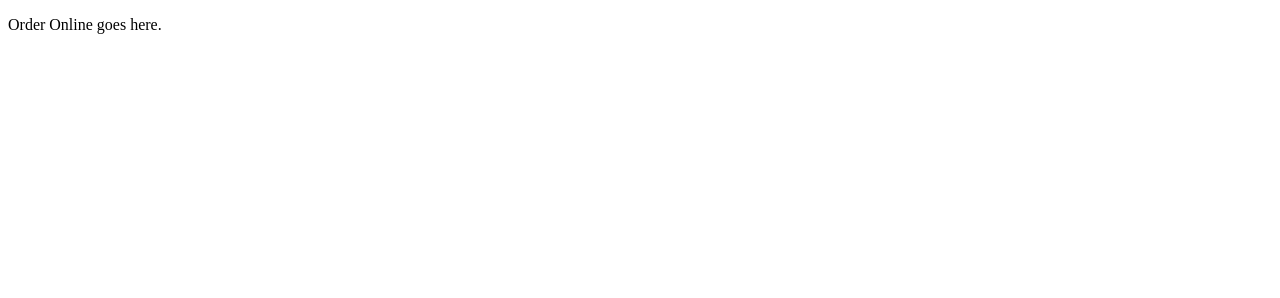
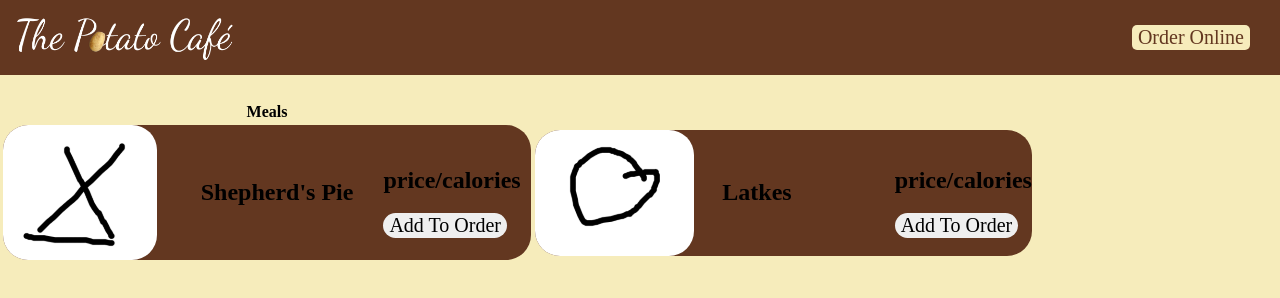
Before and after one commit to MichaelSpl/ThePotatoCafe, a plain HTML site: page Potato Cafe Website/OrderOnline.html in a window 1280 px wide. Drawn offline with Linux system fonts and the light colour scheme.

Commit message:
Working on Order Online page.

```diff
--- a/Potato Cafe Website/OrderOnline.html
+++ b/Potato Cafe Website/OrderOnline.html
@@ -4,9 +4,44 @@
     <meta charset="UTF-8">
     <meta http-equiv="X-UA-Compatible" content="IE=edge">
     <meta name="viewport" content="width=device-width, initial-scale=1.0">
+    <link href = "PotatoCafeWebsite.css" rel = "stylesheet">
     <title>The Potato Cafe</title>
 </head>
 <body>
-   <p>Order Online goes here.</p>
+    <a href = "Index.html"><img class = "logoTopImage" src = "WebsiteImages/The Potato Cafe Logo Improved.png" alt = ""></a>
+
+    <div class="buttonContainer">
+        <button type ="button" onclick = "window.location.href = 'OrderOnline.html'" class = "colored">Order Online</button>
+    </div>
+
+    <table>
+        <tr>
+            <th>Meals</th>
+        </tr>
+        <tr>
+            <td>
+                <div class = "container">
+                    <img src = "WebsiteImages/Pie Temp.PNG">
+                    <h2 class = "title">Shepherd's Pie</h2>
+                    <div class = "price_stuff">
+                        <h2>price/calories</h2>
+                        <button class = "order_add">Add To Order</button>
+                    </div>
+                </div>
+            </td>
+            <td>
+                <div class = "container">
+                    <img src = "WebsiteImages/Latkes Temp.PNG">
+                    <h2 class = "title">Latkes</h2>
+                    <div class = "price_stuff">
+                        <h2>price/calories</h2>
+                        <button class = "order_add">Add To Order</button>
+                    </div>
+                </div>
+            </td>
+        </tr>
+    </table>
+
+    <div class = "pageHeader"></div>
 </body>
 </html>
--- a/Potato Cafe Website/PotatoCafeWebsite.css
+++ b/Potato Cafe Website/PotatoCafeWebsite.css
@@ -3,12 +3,13 @@ html {
 }
 
 body {
-    background: #F6ECBB;
+  background: #f6ecbb;
   margin: 0;
   padding: 0;
 }
 
-body,button {
+body,
+button {
   font-family: "Dancing Script";
 }
 
@@ -19,12 +20,12 @@ button {
 
 button.transparent {
   background-color: transparent;
-    color: #F6ECBB;
+  color: #f6ecbb;
 }
 
 button.colored {
-    background-color: #F6ECBB;
-    border-color: #F6ECBB;
+  background-color: #f6ecbb;
+  border-color: #f6ecbb;
   color: #633720;
   border-radius: 5px;
 }
@@ -47,6 +48,35 @@ button.colored {
   z-index: 1;
 }
 
+table {
+  position: absolute;
+  top: 100px;
+}
+
+button.order_add {
+  border-radius: 15px;
+}
+
+.container {
+  display: grid;
+  align-items: center;
+  grid-template-columns: 1fr 1fr 1fr;
+  column-gap: 5px;
+  background-color: #633720;
+  border-radius: 25px;
+}
+
+.container img {
+  border-radius: 25px;
+}
+
+.container h2.title {
+  margin-left: 20px;
+}
+
+.price_stuff {
+  margin-left: 25px;
+}
 /* @media screen and (max-width: 600px){
     .buttonContainer {
         flex-direction: column;
@@ -61,7 +91,7 @@ button.colored {
     }
 } */
 
-@media screen and (max-width: 630px){
+@media screen and (max-width: 630px) {
   html {
     overflow-x: visible;
   }
@@ -75,7 +105,7 @@ button.colored {
   right: 8px;
   top: 20px;
   border-radius: 25px;
-    background: #F6ECBB;
+  background: #f6ecbb;
 }
 
 .logoTopImage {
@@ -130,7 +160,8 @@ img.logoOne {
   font-size: 60px;
 }
 
-.mealTitle, .drinkTitle {
+.mealTitle,
+.drinkTitle {
   position: relative;
   text-align: center;
   margin-top: 0;
@@ -140,7 +171,8 @@ img.logoOne {
   top: 180px;
 }
 
-.items, .drinks {
+.items,
+.drinks {
   position: relative;
   display: grid;
   justify-content: center;
```
Lines whose indentation alone changed are shown as unchanged.
